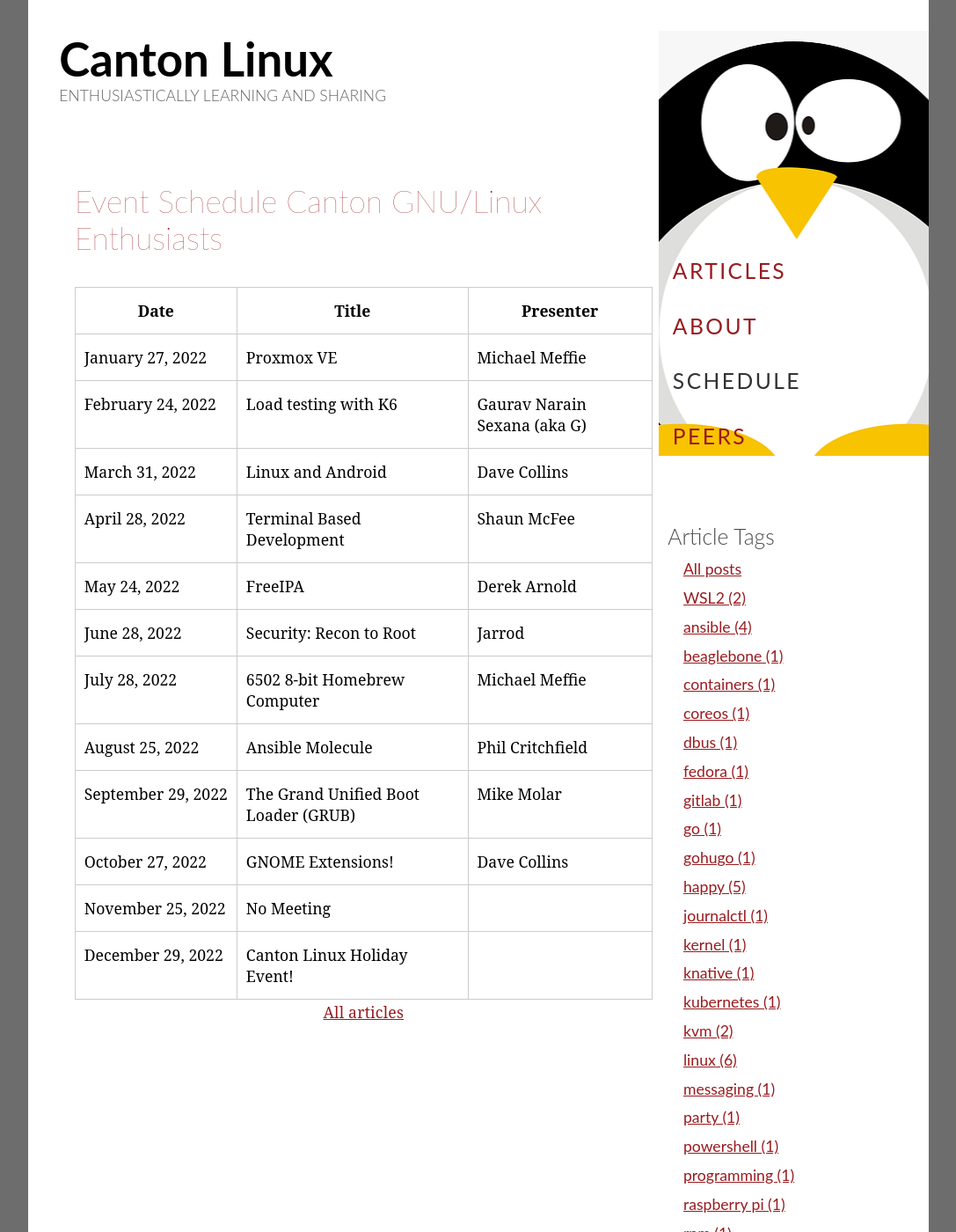
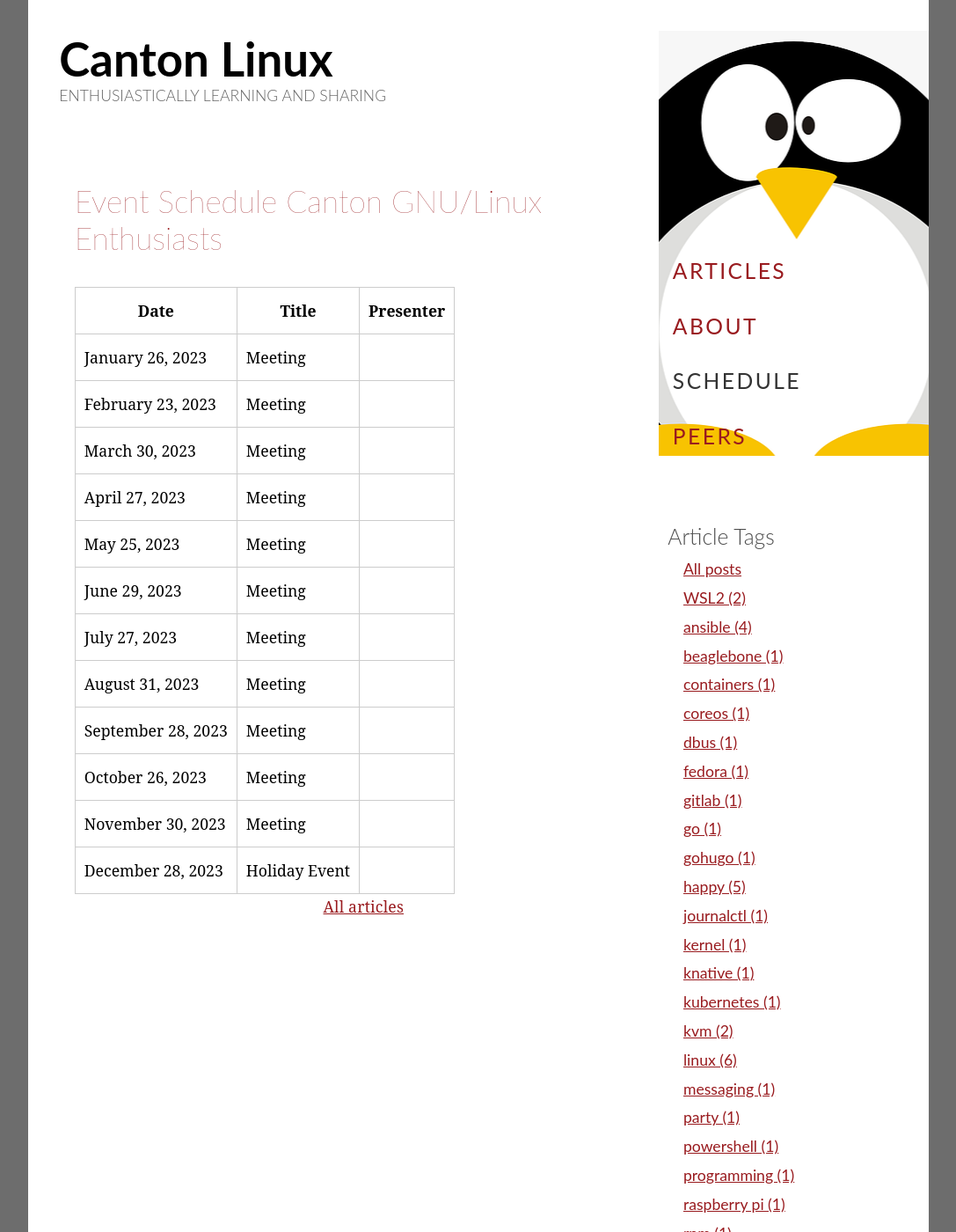
Before and after one commit to CantonLinux/cantonlinux.org, a Jekyll site: the page built from schedule.md, in a window 1280 px wide and 1400 px high. Shown: the whole window at 88% size, without its empty margins (96-1183 px from the left). Built offline with Jekyll 4.4.1, drawn with Linux system fonts in a browser that asks for light colours.

Commit message:
Dates for 2023 meetings

```diff
--- a/_data/schedule.yml
+++ b/_data/schedule.yml
@@ -1,46 +1,36 @@
 ---
-- date: "January 27, 2022"
-  title: "Proxmox VE"
-  presenter: "Michael Meffie"
+- date: "January 26, 2023"
+  title: "Meeting"
 
-- date: "February 24, 2022"
-  title: "Load testing with K6"
-  presenter: "Gaurav Narain Sexana (aka G)"
+- date: "February 23, 2023"
+  title: "Meeting"
 
-- date: "March 31, 2022"
-  title: "Linux and Android"
-  presenter: "Dave Collins"
+- date: "March 30, 2023"
+  title: "Meeting"
 
-- date: "April 28, 2022"
-  title: "Terminal Based Development"
-  presenter: "Shaun McFee"
+- date: "April 27, 2023"
+  title: "Meeting"
 
-- date: "May 24, 2022"
-  title: "FreeIPA"
-  presenter: "Derek Arnold"
+- date: "May 25, 2023"
+  title: "Meeting"
 
-- date: "June 28, 2022"
-  title: "Security: Recon to Root"
-  presenter: "Jarrod"
+- date: "June 29, 2023"
+  title: "Meeting"
 
-- date: "July 28, 2022"
-  title: "6502 8-bit Homebrew Computer"
-  presenter: "Michael Meffie"
+- date: "July 27, 2023"
+  title: "Meeting"
 
-- date: "August 25, 2022"
-  title: "Ansible Molecule"
-  presenter: "Phil Critchfield"
+- date: "August 31, 2023"
+  title: "Meeting"
 
-- date: "September 29, 2022"
-  title: "The Grand Unified Boot Loader (GRUB)"
-  presenter: "Mike Molar"
+- date: "September 28, 2023"
+  title: "Meeting"
 
-- date: "October 27, 2022"
-  title: "GNOME Extensions!"
-  presenter: "Dave Collins"
+- date: "October 26, 2023"
+  title: "Meeting"
 
-- date: "November 25, 2022"
-  title: "No Meeting"
+- date: "November 30, 2023"
+  title: "Meeting"
 
-- date: "December 29, 2022"
-  title: "Canton Linux Holiday Event!"
+- date: "December 28, 2023"
+  title: "Holiday Event"
```
